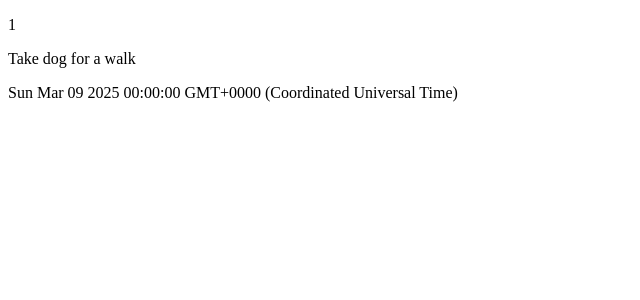
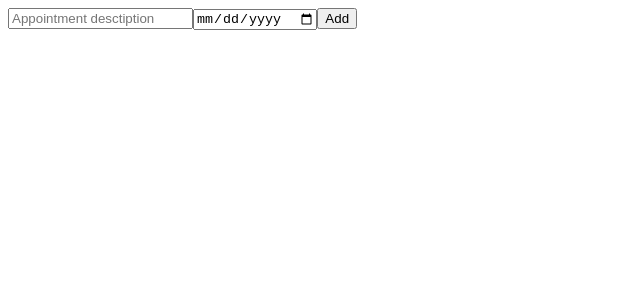
Before and after one commit to Baref0ot/appointment-app, an Angular app: page / in a window 1280 px wide. Shown: the top 300 px of the page, without its empty margins (0-640 px from the left). Built offline with nearby package versions, Linux system fonts and the light colour scheme.

Commit message:
Example of two-way data binding. From component to template and template (user form) to component class propetry.

```diff
--- a/src/app/app.module.ts
+++ b/src/app/app.module.ts
@@ -1,5 +1,6 @@
 import { NgModule } from '@angular/core';
 import { BrowserModule } from '@angular/platform-browser';
+import { FormsModule } from '@angular/forms';
 
 import { AppComponent } from './app.component';
 import { AppointmentListComponent } from './appointment-list/appointment-list.component';
@@ -10,7 +11,8 @@ import { AppointmentListComponent } from './appointment-list/appointment-list.co
     AppointmentListComponent
   ],
   imports: [
-    BrowserModule
+    BrowserModule,
+    FormsModule
   ],
   providers: [],
   bootstrap: [AppComponent]
--- a/src/app/appointment-list/appointment-list.component.html
+++ b/src/app/appointment-list/appointment-list.component.html
@@ -1,8 +1,13 @@
+<!-- making use of two-way data binding
 
-<!-- an example of one-way data binding. {{}} you can access the class properties
-     defined you associated component class. from compoent -> html (template).
--->
+    -- to do so:
+    -- 1. import FormsModule in app.module.ts
+    -- 2. add FormsModule to imports array in app.module.ts - this allows us to use FormsModule features in all of the imported components in that module.
+    -- 3. use [(ngModel)] directive (feature available in FormsModule) in the input element to bind the input value to a component property.
+ -->
 
-<p>{{appointment.id}}</p>
-<p>{{appointment.title}}</p>
-<p>{{appointment.date}}</p>
+<div>
+    <input [(ngModel)]="newAppointmentTitle" placeholder="Appointment desctiption" />
+    <input [(ngModel)]="newAppointmentDate" type="date" placeholder="Appointment date" />
+    <button>Add</button>
+</div>
--- a/src/app/appointment-list/appointment-list.component.ts
+++ b/src/app/appointment-list/appointment-list.component.ts
@@ -9,12 +9,9 @@ import { Appointment } from '../models/appointment';
 
 export class AppointmentListComponent {
 
-  // property
-  appointment: Appointment = {
-    id: 1,
-    title: 'Take dog for a walk',
-    date: new Date('03-09-2025')
-  };
-
+  // properties
+  newAppointmentTitle: string = "";
+  newAppointmentDate: Date = new Date();
+  appointments: Appointment[] = []
 
 }
```
